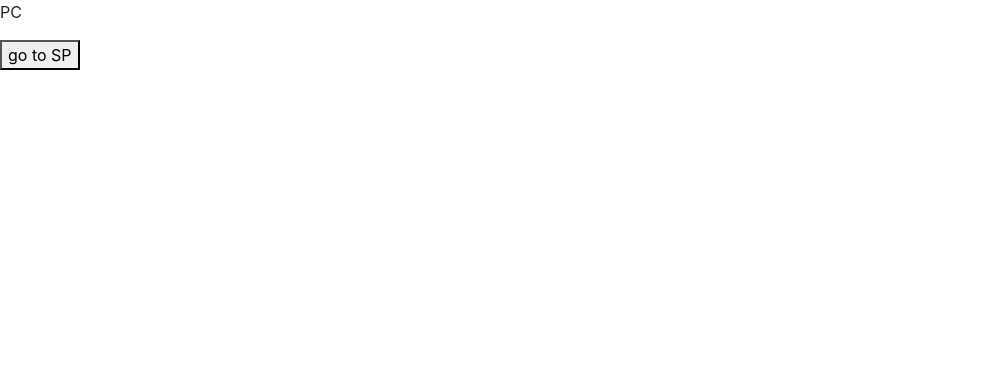
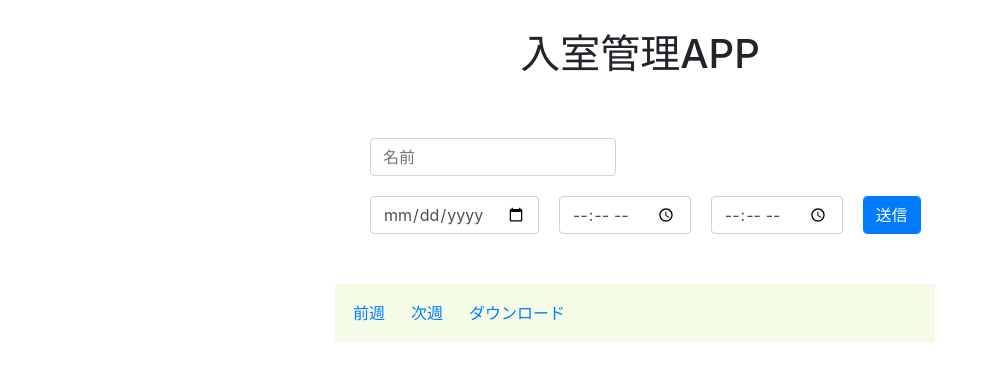
Before and after one commit to HRT2020-app/front, a React (Create React App) app: page / in a window 1280 px wide. Shown: the top 380 px of the page, without its empty margins (0-998 px from the left). Built offline with nearby package versions, Linux system fonts and the light colour scheme.

Commit message:
create layout

```diff
--- /dev/null
+++ b/src/pc/components/Footer.js
@@ -0,0 +1,25 @@
+import React, { Component } from 'react';
+import {Link} from "react-router-dom";
+
+export default function Footer() {
+
+    return (
+        <div className="row">
+            <Link to="../../sp">
+                <button className="btn btn-link">
+                    前週
+                </button>
+            </Link>
+            <Link to="../../sp">
+                <button className="btn btn-link">
+                    次週
+                </button>
+            </Link>
+            <Link to="../../sp">
+                <button className="btn btn-link">
+                    ダウンロード
+                </button>
+            </Link>
+        </div>
+    );
+}
--- /dev/null
+++ b/src/pc/components/Header.js
@@ -0,0 +1,12 @@
+import React from 'react';
+import InputBox from './InputBox';
+
+export default function Header(props) {
+    const {title} = props;
+
+    return (
+        <header>
+            <h1>{title.toUpperCase()}</h1>
+        </header>
+    );
+}
--- /dev/null
+++ b/src/pc/components/InputBox.js
@@ -0,0 +1,25 @@
+import React from 'react';
+
+export default function InputBox() {
+    return (
+        <div className="">
+            <div className="row">
+                <input type="text" className="form-control col-md-5 input-element" placeholder="名前" />
+            </div>
+            <div className="row">
+                <div className="input-element">
+                    <input type="date" className="form-control" placeholder="日付" />
+                </div>
+                <div className="input-element">
+                    <input type="time" className="form-control" placeholder="入室時刻" />
+                </div>
+                <div className="input-element">
+                    <input type="time" className="form-control" placeholder="退室時刻" />
+                </div>
+                <div className="input-element">
+                    <button className="form-control btn btn-primary">送信</button>
+                </div>
+            </div>
+        </div>
+    );
+}
--- a/src/pc/pc.js
+++ b/src/pc/pc.js
@@ -1,6 +1,9 @@
 import React, { Component } from 'react';
 import {BrowserRouter,Route,Link} from "react-router-dom";
 import {fetchGetList,fetchApply,fetchDelete,fetchGetNumList,fetchGetSummary} from "../apis/fetchData"
+import InputBox from './components/InputBox';
+import Footer from './components/Footer';
+import Header from './components/Header';
 // fetchGetList("2020-08-01","2020-08-07")
 // fetchApply({reservations:{id:10,name:"name1",in:"2020-08-24T10:00:00.000Z",out:"2020-08-24T19:30:00.000Z"}})
 // fetchDelete(0)
@@ -11,17 +14,23 @@ export default class PC extends Component {
 
   constructor(props) {
     super(props);
+    this.title = '入室管理APP';
   }
 
   // HTMLをどう描画するか
   render() {
-    return (<div>
-      <p>PC</p>
-      <Link to="/sp">
-        <button>
-          go to SP
-        </button>
-      </Link>
-    </div>);
+    return (
+      <div className="container PC">
+        <div className="Header">
+          <Header title={this.title} />
+        </div>
+        <div className="InputBox">
+          <InputBox/>
+        </div>
+        <div className="Footer">
+          <Footer/>
+        </div>
+      </div>
+    );
   }
 }
--- a/src/pc/style/index.css
+++ b/src/pc/style/index.css
@@ -0,0 +1,27 @@
+.PC {
+    width: 600px;
+}
+
+.InputBox {
+    background-color: #FFF;
+    padding: 20px 20px 10px 20px;
+    width: 600px;
+    margin: 30px auto;
+}
+
+.input-element {
+    margin:10px;
+}
+
+.Header{
+    margin: 30px;
+    text-align: center;
+}
+
+.Footer {
+    /* border-top: 1px solid #ddd; */
+    background-color: #F4FCE8;
+    margin: 0 -20px -10px -20px;
+    padding: 10px 20px;
+    width: 600px;
+}
```
Also changed, not shown: src/pc/components/test.js (deleted).
